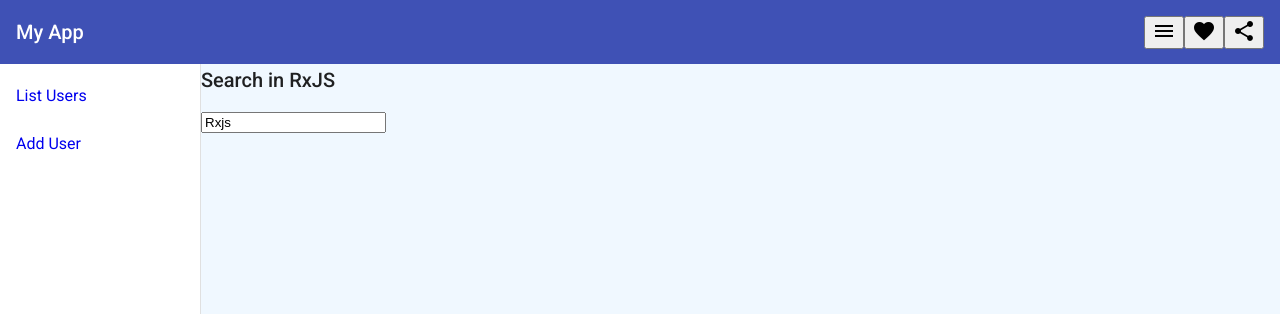
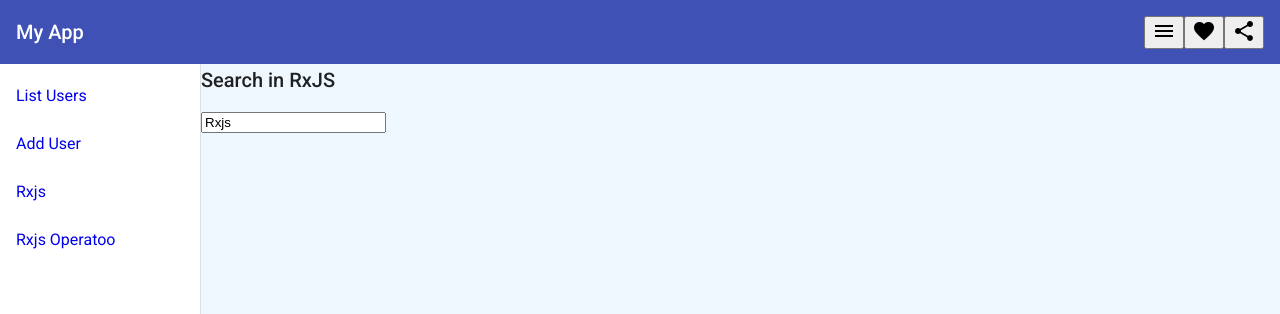
Before and after one commit to abhinav-kesari/angular-training, an Angular app in the folder ARC-Tutorials/crm/: page /search in a window 1280 px wide. Shown: the top 314 px of the page. Built offline with nearby package versions, Linux system fonts and the light colour scheme.

Commit message:
added 2 new tabs in side bar components

```diff
--- a/ARC-Tutorials/crm/src/app/layout/sidebar/sidebar.component.html
+++ b/ARC-Tutorials/crm/src/app/layout/sidebar/sidebar.component.html
@@ -5,4 +5,7 @@
     <mat-list-item role="listitem"><a href="add">Add User</a></mat-list-item>
     <!-- <mat-list-item role="listitem"><a href="delete">Delete</a></mat-list-item>
     <mat-list-item role="listitem"><a href="edit">Edit</a></mat-list-item> -->
+
+    <mat-list-item role="listitem"><a href="rxjs">Rxjs</a></mat-list-item>
+    <mat-list-item role="listitem"><a href="search">Rxjs Operatoo</a></mat-list-item>
   </mat-list>
--- a/ARC-Tutorials/crm/src/app/search/search.component.ts
+++ b/ARC-Tutorials/crm/src/app/search/search.component.ts
@@ -19,7 +19,8 @@ export class SearchComponent implements OnInit {
 
     this.searchForm.get('name')?.valueChanges
     .pipe(
-      takeWhile((v)=>this.checkCondition(v)),
+
+     // takeWhile((v)=>this.checkCondition(v)),
       //take(3),
       debounceTime(2000)
     )
```
